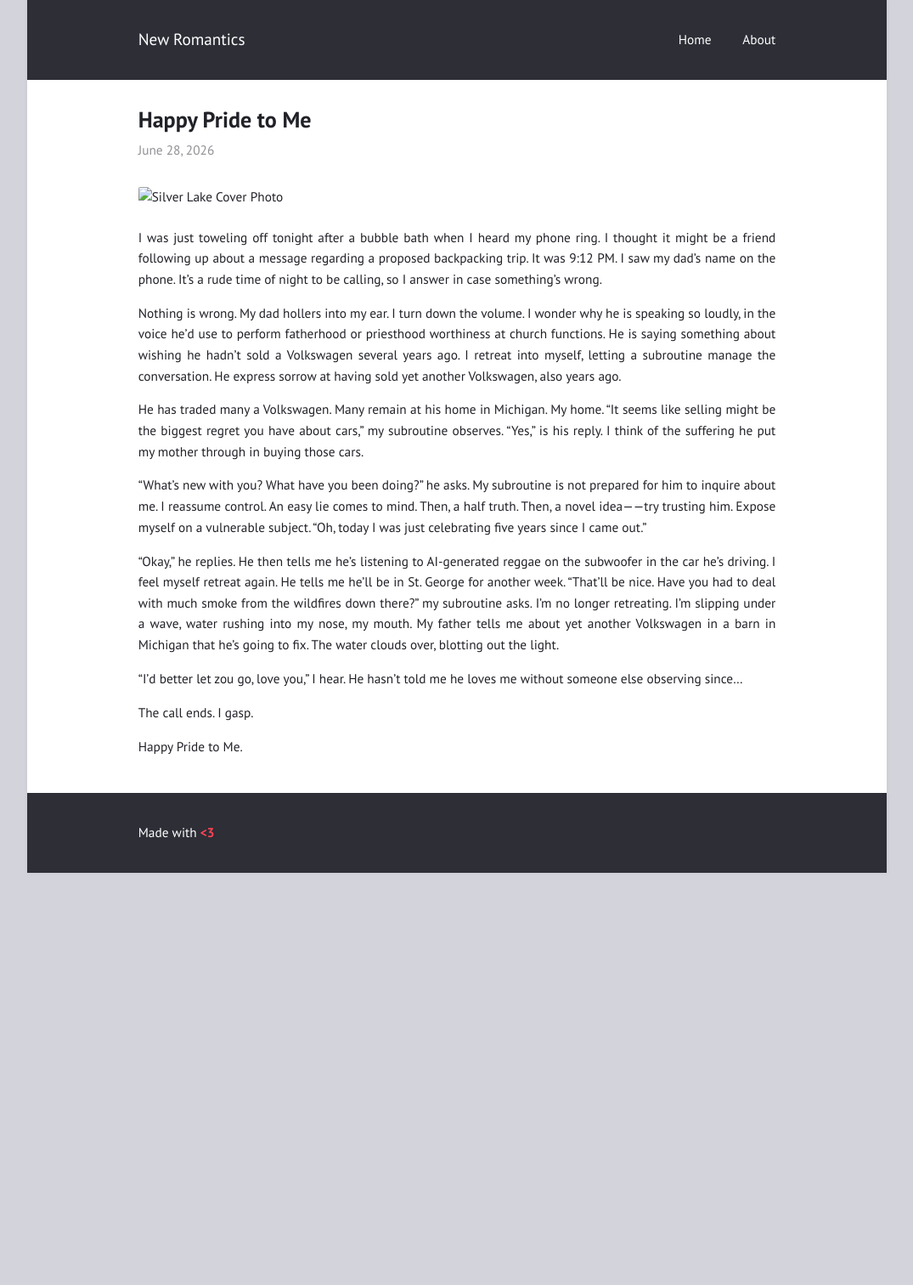
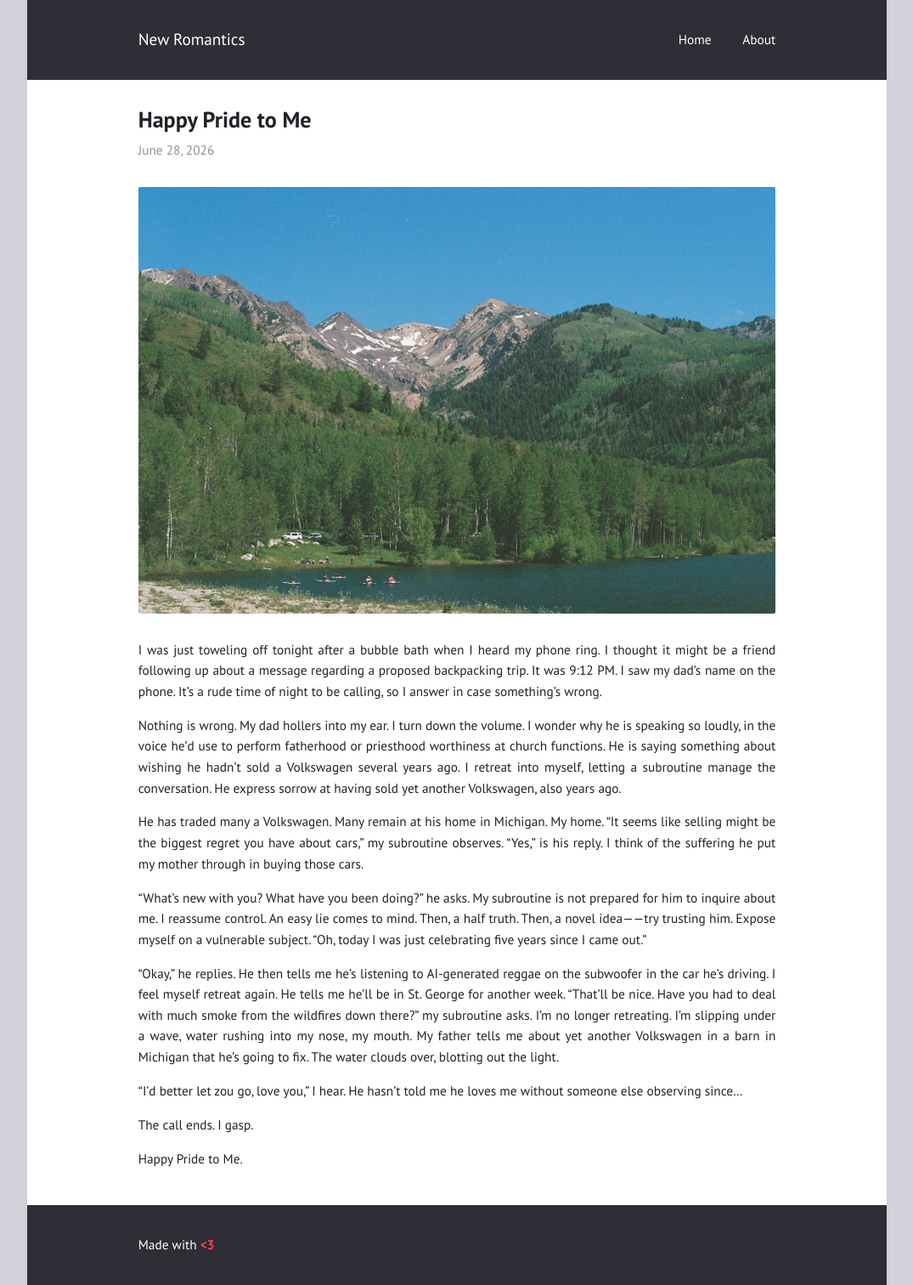
Before and after one commit to cafolau/cafolau.github.io, a Jekyll site: the page built from _posts/2026-06-28-happy-pride-to-me.md, in a window 1280 px wide. Shown: the whole page at 85% size, without its empty margins (102-1177 px from the left). Built offline with Jekyll 4.4.1, drawn with Linux system fonts in a browser that asks for light colours; before the commit the page ends 1027 px from its top, so only the background shows below that.

Commit message:
Update 2026-06-28-happy-pride-to-me.md

```diff
--- a/_posts/2026-06-28-happy-pride-to-me.md
+++ b/_posts/2026-06-28-happy-pride-to-me.md
@@ -3,7 +3,7 @@ title: "Happy Pride to Me"
 author: christian
 layout: post
 ---
-![Silver Lake Cover Photo](assets/48AD6764-FD9C-4D72-88BA-B57D38DA8EC6_1_102_o.jpeg)
+![Silver Lake Cover Photo](/assets/48AD6764-FD9C-4D72-88BA-B57D38DA8EC6_1_102_o.jpeg)
 
 I was just toweling off tonight after a bubble bath when I heard my phone ring. I thought it might be a friend following up about a message regarding a proposed backpacking trip. It was 9:12 PM. I saw my dad's name on the phone. It's a rude time of night to be calling, so I answer in case something's wrong.
 
```
